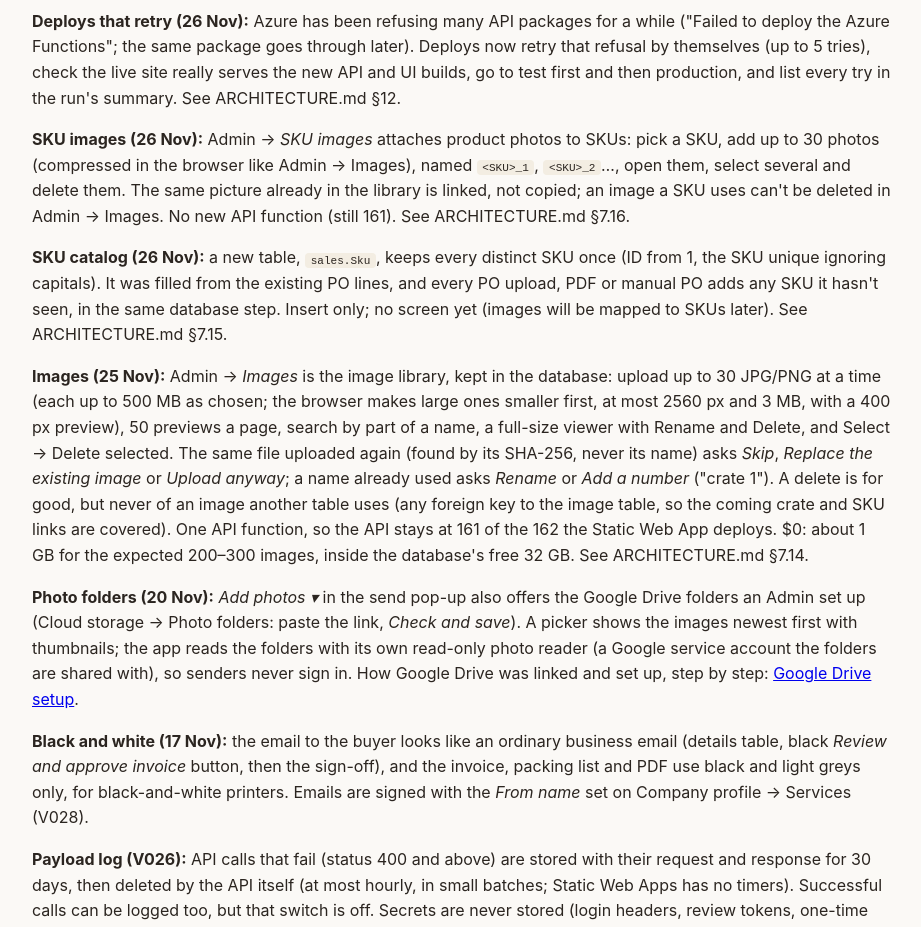
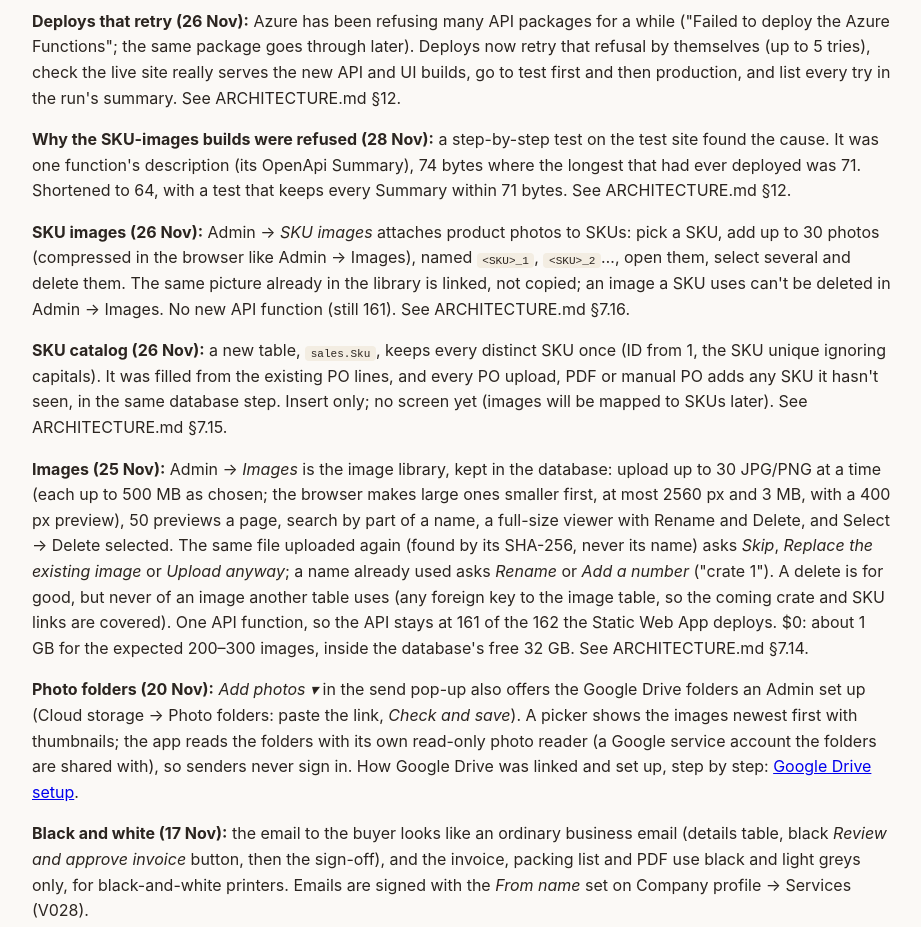
Before and after one commit to shriyaminingindustriesgroup/ShriyaMiningIndustries_Docs, a plain HTML site: page index.html in a window 1280 px wide. Shown: the part 6300-7227 px from the top of the page, without its empty margins (178-1099 px from the left). Drawn offline with Linux system fonts and the light colour scheme.

Commit message:
Docs: §12 the cause of the SKU-images refusals, found by bisect (an OpenApi Summary over 71 UTF-8 bytes), the fix and guard; §7.16 current route; §7.8 function shapes
Co-Authored-By: Claude Opus 5.5 <noreply@anthropic.com>

```diff
--- a/index.html
+++ b/index.html
@@ -403,6 +403,9 @@ flowchart LR
   deploy the Azure Functions"; the same package goes through later). Deploys now retry that refusal by themselves (up to
   5 tries), check the live site really serves the new API and UI builds, go to test first and then production, and list
   every try in the run's summary. See ARCHITECTURE.md §12.</p>
+  <p><strong>Why the SKU-images builds were refused (28 Nov):</strong> a step-by-step test on the test site found the
+  cause. It was one function's description (its OpenApi Summary), 74 bytes where the longest that had ever deployed was
+  71. Shortened to 64, with a test that keeps every Summary within 71 bytes. See ARCHITECTURE.md §12.</p>
   <p><strong>SKU images (26 Nov):</strong> Admin → <em>SKU images</em> attaches product photos to SKUs: pick a SKU, add
   up to 30 photos (compressed in the browser like Admin → Images), named <code>&lt;SKU&gt;_1</code>,
   <code>&lt;SKU&gt;_2</code>…, open them, select several and delete them. The same picture already in the library is linked,
```
Also changed, not shown: 1 other file.
